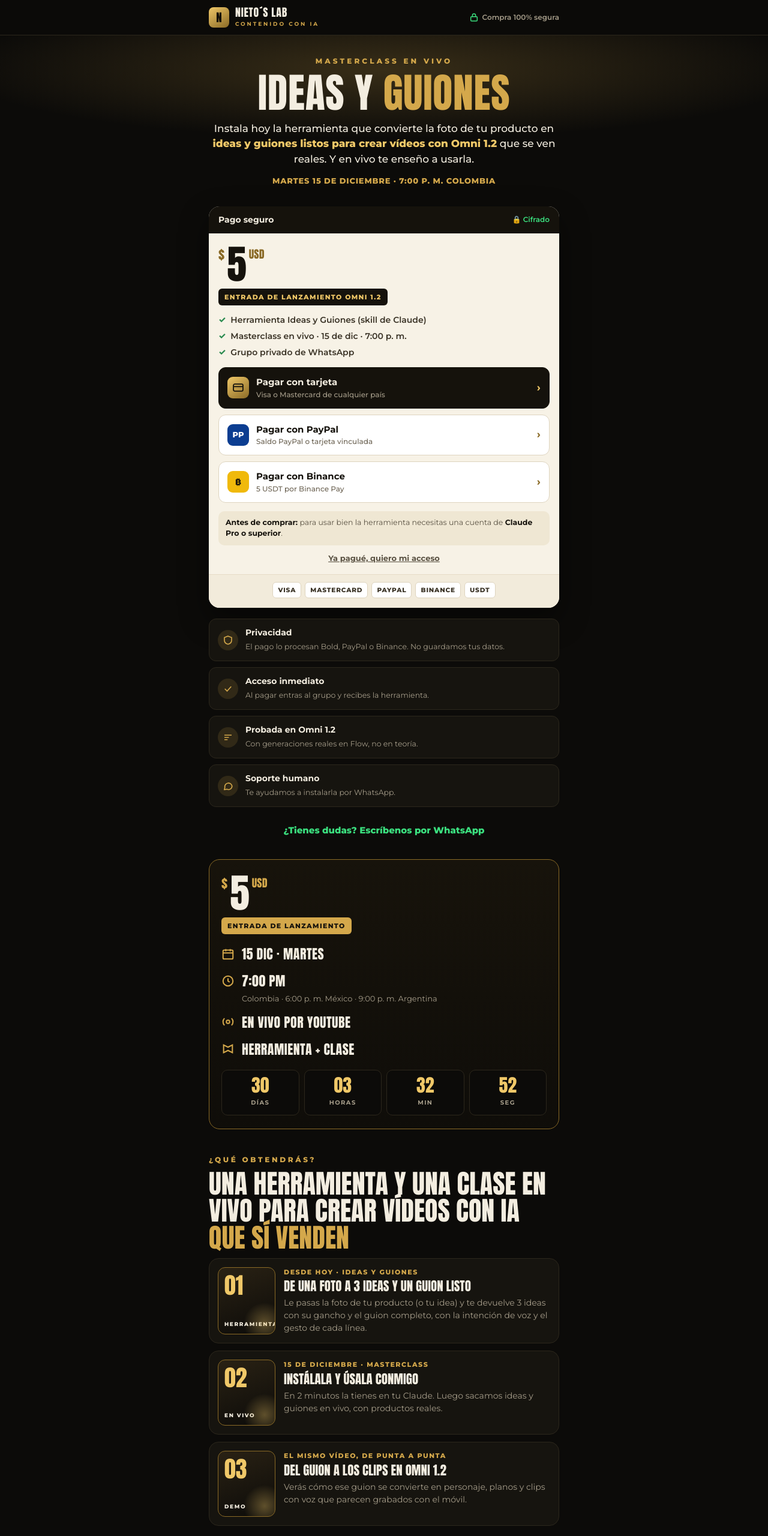
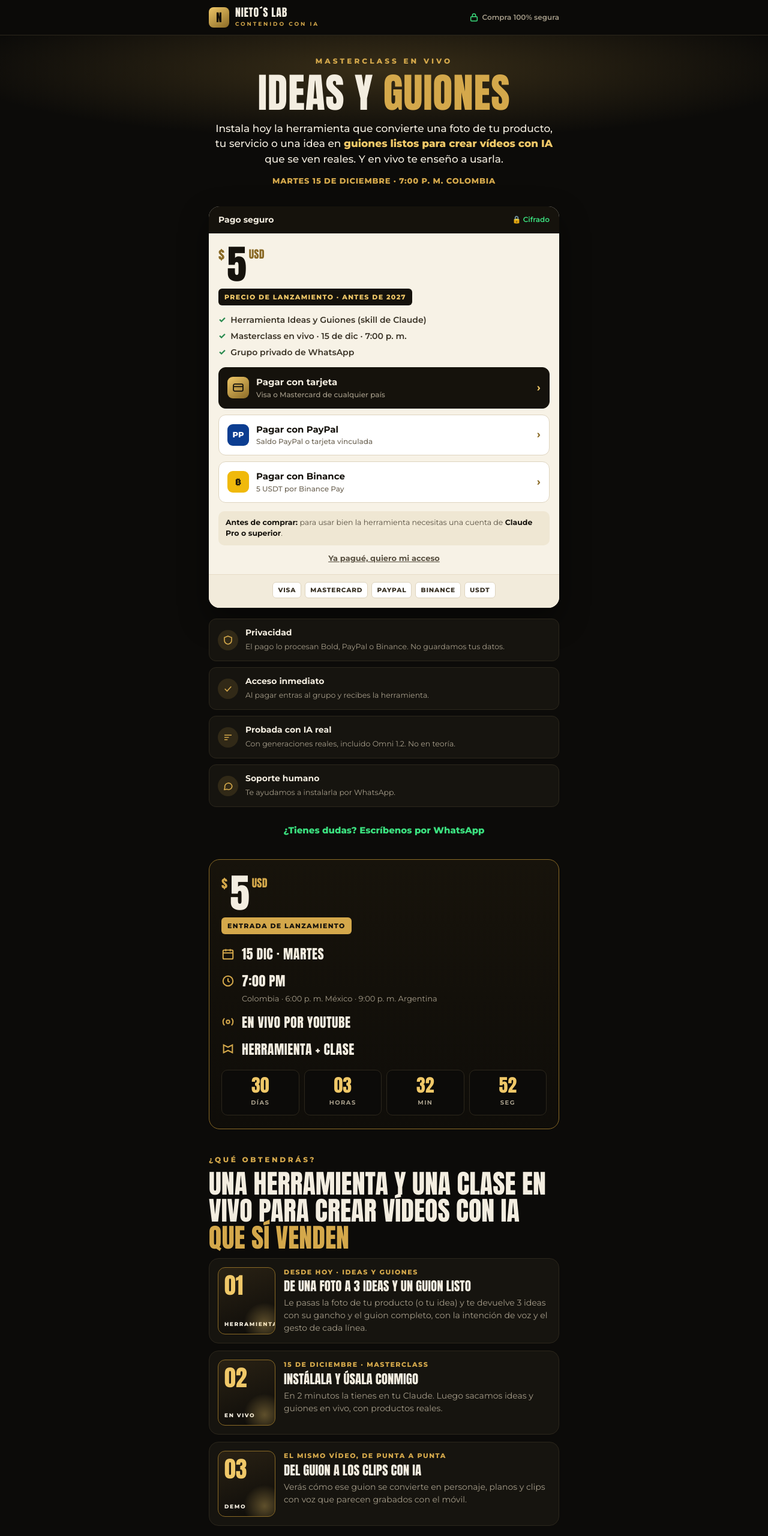
Before and after one commit to cristiandarioni/omni, a plain HTML site: page index.html in a window 1280 px wide. Shown: the top 2560 px of the page at 60% size. Drawn offline with Linux system fonts and the light colour scheme.

Commit message:
Landing: enfoque general de video con IA

```diff
--- a/index.html
+++ b/index.html
@@ -4,7 +4,7 @@
 <meta charset="utf-8">
 <meta name="viewport" content="width=device-width, initial-scale=1">
 <title>Ideas y Guiones · Masterclass en vivo · Nieto´s LAB</title>
-<meta name="description" content="La herramienta de Nieto´s LAB para crear ideas y guiones de vídeo con IA listos para Omni 1.2, más la masterclass en vivo del 15 de diciembre. 5 USD.">
+<meta name="description" content="La herramienta de Nieto´s LAB para crear ideas y guiones de vídeo con IA listos para generar, más la masterclass en vivo del 15 de diciembre. 5 USD.">
 <link rel="preconnect" href="https://fonts.googleapis.com">
 <link rel="preconnect" href="https://fonts.gstatic.com" crossorigin>
 <link href="https://fonts.googleapis.com/css2?family=Anton&family=Montserrat:wght@400;500;600;700;800&display=swap" rel="stylesheet">
@@ -197,7 +197,7 @@ footer p{margin:8px 0}
     <div class="wrap">
       <div class="eyebrow">MASTERCLASS EN VIVO</div>
       <h1>Ideas y <span>Guiones</span></h1>
-      <p class="lead">Instala hoy la herramienta que convierte la foto de tu producto en <span class="hl">ideas y guiones listos para crear vídeos con Omni 1.2</span> que se ven reales. Y en vivo te enseño a usarla.</p>
+      <p class="lead">Instala hoy la herramienta que convierte una foto de tu producto, tu servicio o una idea en <span class="hl">guiones listos para crear vídeos con IA</span> que se ven reales. Y en vivo te enseño a usarla.</p>
       <div class="when">Martes 15 de diciembre · 7:00 p. m. Colombia</div>
     </div>
   </section>
@@ -208,7 +208,7 @@ footer p{margin:8px 0}
       <div class="pay-head">Pago seguro <span>🔒 Cifrado</span></div>
       <div class="pay-body">
         <div class="price"><span class="cur">$</span><span class="num">5</span><span class="usd">USD</span></div>
-        <div class="tag">Entrada de lanzamiento Omni 1.2</div>
+        <div class="tag">Precio de lanzamiento · antes de 2027</div>
         <ul class="includes">
           <li>Herramienta Ideas y Guiones (skill de Claude)</li>
           <li>Masterclass en vivo · 15 de dic · 7:00 p. m.</li>
@@ -247,7 +247,7 @@ footer p{margin:8px 0}
     <section class="trust" aria-label="Garantías">
       <div class="tr"><span class="i"><svg width="18" height="18" viewBox="0 0 24 24" fill="none" stroke="currentColor" stroke-width="2.2"><path d="M12 3l8 3v6c0 5-3.5 8-8 9-4.5-1-8-4-8-9V6z"/></svg></span><div><b>Privacidad</b><small>El pago lo procesan Bold, PayPal o Binance. No guardamos tus datos.</small></div></div>
       <div class="tr"><span class="i"><svg width="18" height="18" viewBox="0 0 24 24" fill="none" stroke="currentColor" stroke-width="2.2"><path d="M5 12l5 5 9-10"/></svg></span><div><b>Acceso inmediato</b><small>Al pagar entras al grupo y recibes la herramienta.</small></div></div>
-      <div class="tr"><span class="i"><svg width="18" height="18" viewBox="0 0 24 24" fill="none" stroke="currentColor" stroke-width="2.2"><path d="M4 7h16M4 12h10M4 17h7"/></svg></span><div><b>Probada en Omni 1.2</b><small>Con generaciones reales en Flow, no en teoría.</small></div></div>
+      <div class="tr"><span class="i"><svg width="18" height="18" viewBox="0 0 24 24" fill="none" stroke="currentColor" stroke-width="2.2"><path d="M4 7h16M4 12h10M4 17h7"/></svg></span><div><b>Probada con IA real</b><small>Con generaciones reales, incluido Omni 1.2. No en teoría.</small></div></div>
       <div class="tr"><span class="i"><svg width="18" height="18" viewBox="0 0 24 24" fill="none" stroke="currentColor" stroke-width="2.2"><path d="M21 12a8 8 0 0 1-11.6 7.1L4 20l1-4.8A8 8 0 1 1 21 12z"/></svg></span><div><b>Soporte humano</b><small>Te ayudamos a instalarla por WhatsApp.</small></div></div>
     </section>
     <a class="help" href="https://wa.me/573197568926?text=Hola%2C%20tengo%20una%20duda%20sobre%20Ideas%20y%20Guiones%20y%20la%20masterclass%20del%2015%20de%20diciembre" target="_blank" rel="noopener">¿Tienes dudas? Escríbenos por WhatsApp</a>
@@ -284,7 +284,7 @@ footer p{margin:8px 0}
       </div>
       <div class="item">
         <div class="thumb"><b>03</b><small>DEMO</small></div>
-        <div><div class="lab">El mismo vídeo, de punta a punta</div><h3>Del guion a los clips en Omni 1.2</h3><p>Verás cómo ese guion se convierte en personaje, planos y clips con voz que parecen grabados con el móvil.</p></div>
+        <div><div class="lab">El mismo vídeo, de punta a punta</div><h3>Del guion a los clips con IA</h3><p>Verás cómo ese guion se convierte en personaje, planos y clips con voz que parecen grabados con el móvil.</p></div>
       </div>
     </section>
 
@@ -300,7 +300,7 @@ footer p{margin:8px 0}
       </div>
       <div class="vs">
         <div class="bad"><h4>Vídeo IA sin guion</h4><ul><li>✕ Cara quieta</li><li>✕ Un solo plano</li><li>✕ Voz plana</li><li>✕ Sin gancho</li></ul></div>
-        <div class="good"><h4>Con Ideas y Guiones</h4><ul><li>✓ Gancho literal</li><li>✓ Acciones reales</li><li>✓ Voz con intención</li><li>✓ Listo para Omni 1.2</li></ul></div>
+        <div class="good"><h4>Con Ideas y Guiones</h4><ul><li>✓ Gancho literal</li><li>✓ Acciones reales</li><li>✓ Voz con intención</li><li>✓ Listo para generar con IA</li></ul></div>
       </div>
     </section>
 
@@ -313,7 +313,7 @@ footer p{margin:8px 0}
         <div class="bonus"><div class="art"><svg width="46" height="46" viewBox="0 0 24 24" fill="none" stroke="currentColor" stroke-width="1.6"><path d="M21 12a8 8 0 0 1-11.6 7.1L4 20l1-4.8A8 8 0 1 1 21 12z"/></svg></div><div class="tx"><div class="lab">BONO 1</div><h3>Grupo privado de WhatsApp</h3><p>Avisos, el enlace del live y recursos hasta el 15 de diciembre.</p></div></div>
         <div class="bonus"><div class="art"><svg width="46" height="46" viewBox="0 0 24 24" fill="none" stroke="currentColor" stroke-width="1.6"><path d="M4 4h12l4 4v12H4z"/><path d="M8 12h8M8 16h6M8 8h4"/></svg></div><div class="tx"><div class="lab">BONO 2</div><h3>23 estructuras de guion</h3><p>Las que ya funcionaron en anuncios reales, dentro de la herramienta.</p></div></div>
         <div class="bonus"><div class="art"><svg width="46" height="46" viewBox="0 0 24 24" fill="none" stroke="currentColor" stroke-width="1.6"><circle cx="12" cy="12" r="9"/><path d="M12 7v10M7 12h10"/></svg></div><div class="tx"><div class="lab">BONO 3</div><h3>Guía de instalación</h3><p>Paso a paso para dejarla funcionando en tu Claude.</p></div></div>
-        <div class="urgent"><b>Omni 1.1 se apaga el 5 de diciembre</b>Llega al cambio con tu herramienta lista. La entrada de 5 USD es de lanzamiento.</div>
+        <div class="urgent"><b>Empieza 2027 adelante</b>El año lo van a ganar los que creen contenido con IA más rápido que el resto. La entrada de 5 USD es de lanzamiento.</div>
       </div>
       <a class="cta" href="#pagar">Quiero mi entrada<small>5 USD · herramienta + masterclass</small></a>
     </section>
```
